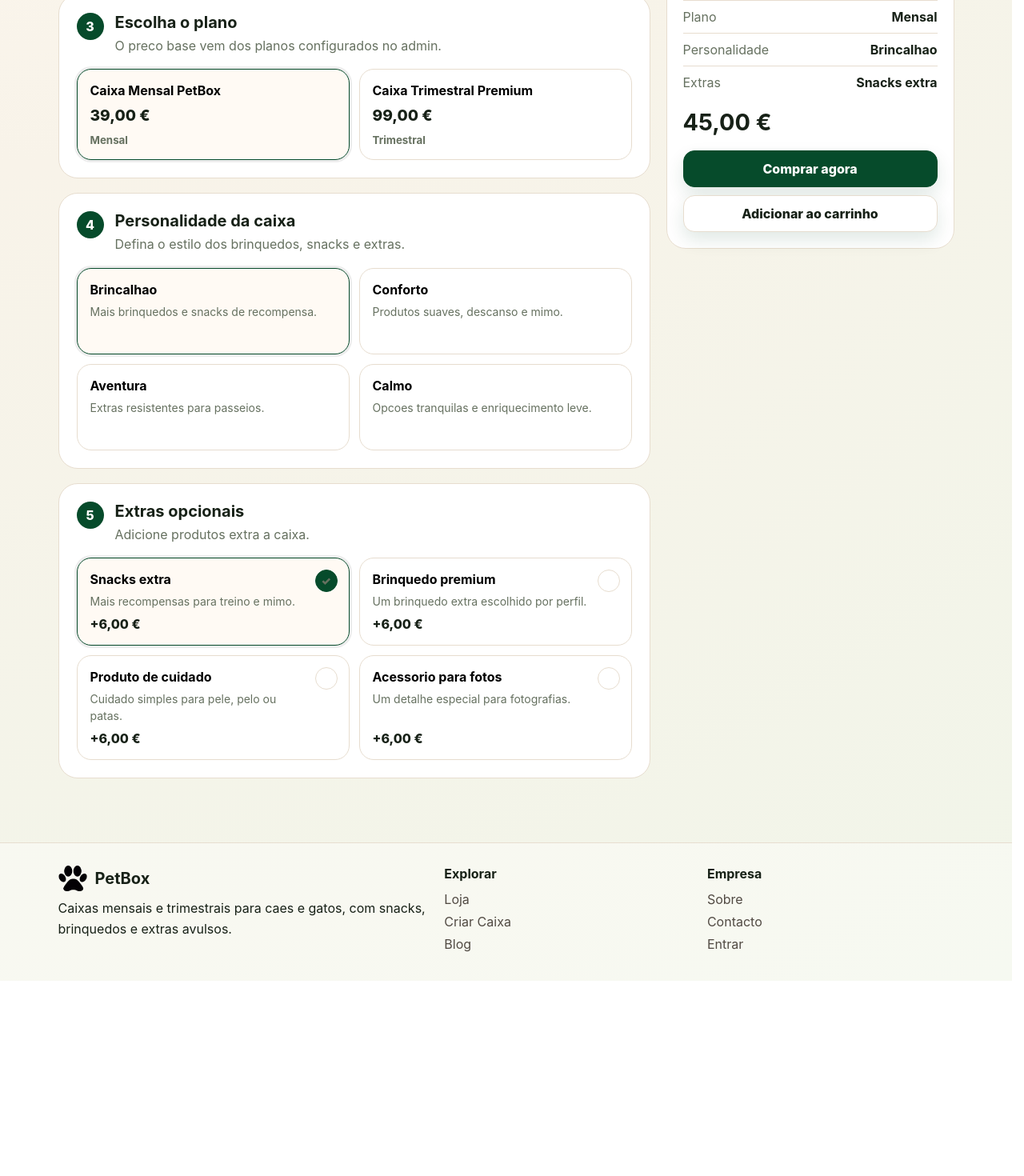
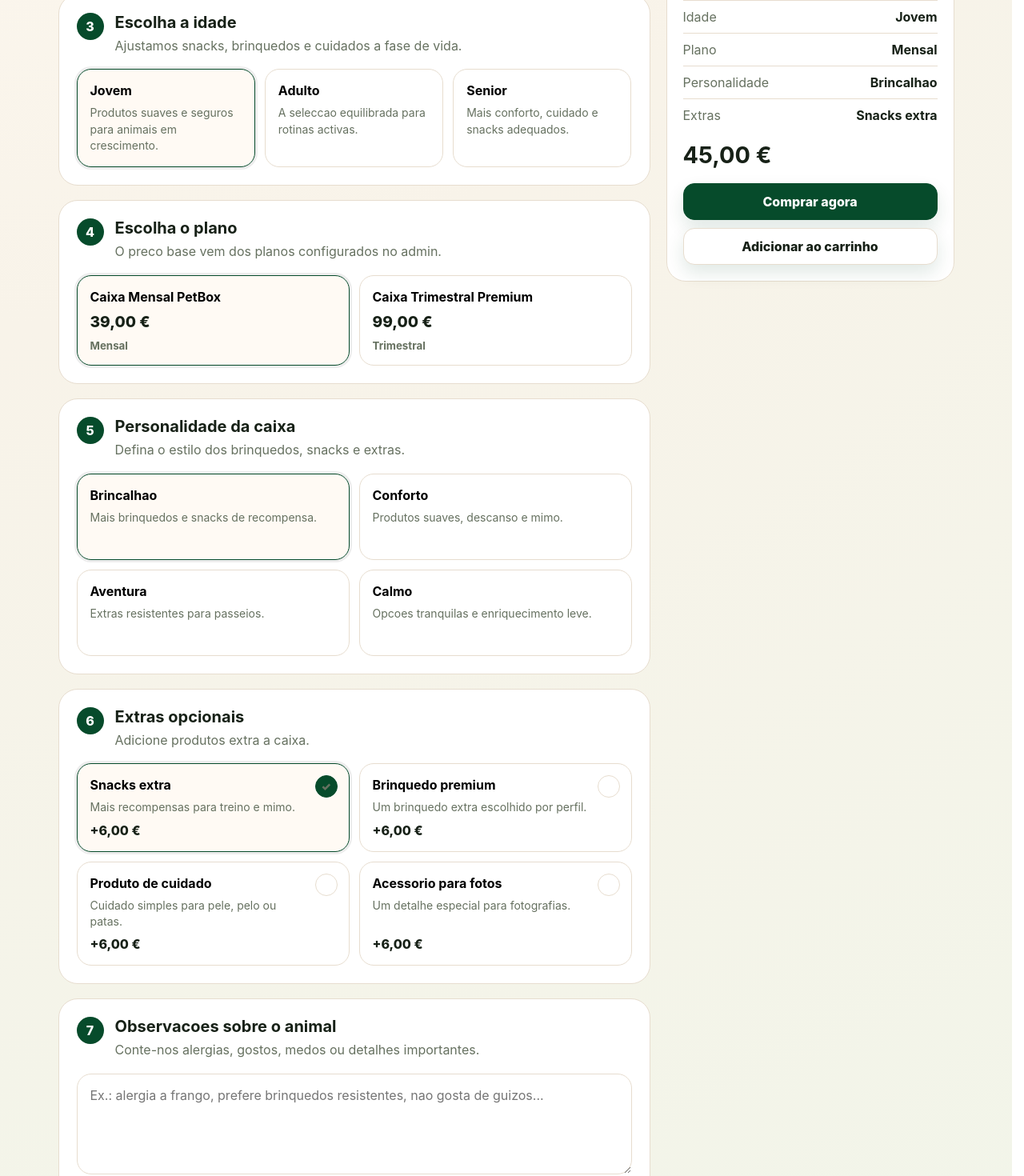
Before and after one commit to BitNukerr/testpetbox4, a Next.js app: page /configure in a window 1280 px wide. Shown: the part 800-2270 px from the top of the page at 80% size. Before the commit the page ends 2026 px from the top, so only its background shows below. Built offline with nearby package versions, Linux system fonts and the light colour scheme; no server answers; the database is empty.

Commit message:
Add pet age and notes to box builder

```diff
--- a/app/api/checkout/route.ts
+++ b/app/api/checkout/route.ts
@@ -39,6 +39,11 @@ type ConfigOption = {
 };
 
 const EASYPAY_METHODS = new Set(["cc", "mbw", "mb", "dd", "vi", "ap", "gp", "sw"]);
+const DEFAULT_AGES: ConfigOption[] = [
+  { id: "young", label: "Jovem", price: 0 },
+  { id: "adult", label: "Adulto", price: 0 },
+  { id: "senior", label: "Senior", price: 0 }
+];
 
 function getPaymentMethods() {
   const configured = process.env.EASYPAY_PAYMENT_METHODS || "mbw";
@@ -56,6 +61,10 @@ function toMoney(value: number) {
 
 function cleanString(value: unknown, fallback = "") {
   return typeof value === "string" ? value.trim().slice(0, 160) : fallback;
+}
+
+function cleanNotes(value: unknown) {
+  return typeof value === "string" ? value.trim().replace(/\s+/g, " ").slice(0, 240) : "";
 }
 
 function safeMoney(value: unknown) {
@@ -115,7 +124,7 @@ async function buildOrderItems(items: CartItem[]): Promise<BuiltOrderItem[]> {
   const configurator = (configuratorResult.data as any)?.settings || null;
 
   function findOption(group: string, id: string): ConfigOption | null {
-    const options = Array.isArray(configurator?.[group]) ? configurator[group] : [];
+    const options = Array.isArray(configurator?.[group]) ? configurator[group] : group === "ages" ? DEFAULT_AGES : [];
     return options.find((option: ConfigOption) => option.id === id) || null;
   }
 
@@ -132,7 +141,9 @@ async function buildOrderItems(items: CartItem[]): Promise<BuiltOrderItem[]> {
       const planId = cleanString(item.config?.planId);
       const animalId = cleanString(item.config?.animalId || item.species);
       const sizeId = cleanString(item.config?.sizeId);
+      const ageId = cleanString(item.config?.ageId, "adult") || "adult";
       const personalityId = cleanString(item.config?.personalityId);
+      const notes = cleanNotes(item.config?.notes);
       const extraIds = cleanString(item.config?.extraIds)
         .split(",")
         .map((id) => id.trim())
@@ -142,10 +153,11 @@ async function buildOrderItems(items: CartItem[]): Promise<BuiltOrderItem[]> {
       if (plan && configurator) {
         const animal = findOption("animals", animalId);
         const size = findOption("sizes", sizeId);
+        const age = findOption("ages", ageId);
         const personality = findOption("personalities", personalityId);
         const extras = extraIds.map((id) => findOption("extras", id)).filter(Boolean) as ConfigOption[];
 
-        if (!animal || !size || !personality || extras.length !== extraIds.length) {
+        if (!animal || !size || !age || !personality || extras.length !== extraIds.length) {
           throw new Error("A caixa personalizada tem opcoes invalidas. Volte a configurar a caixa.");
         }
 
@@ -153,11 +165,13 @@ async function buildOrderItems(items: CartItem[]): Promise<BuiltOrderItem[]> {
           Number(plan.price || 0) +
           Number(animal.price || 0) +
           Number(size.price || 0) +
+          Number(age.price || 0) +
           Number(personality.price || 0) +
           extras.reduce((sum, extra) => sum + Number(extra.price || 0), 0)
         );
-        const label = [plan.name, animal.label].filter(Boolean).join(" ");
-        return { description: label || "Caixa personalizada PetBox", quantity, key: `custom-${plan.id}-${animal.id}`, value: price, productSlug: null, planId: plan.id };
+        const label = [plan.name, animal.label, age.label].filter(Boolean).join(" ");
+        const description = (notes ? `${label} - ${notes}` : label).slice(0, 160);
+        return { description: description || "Caixa personalizada PetBox", quantity, key: `custom-${plan.id}-${animal.id}-${age.id}`, value: price, productSlug: null, planId: plan.id };
       }
     }
 
--- a/app/globals.css
+++ b/app/globals.css
@@ -200,6 +200,9 @@ p{line-height:1.65}
 .extra-choice{position:relative;padding-right:52px}
 .extra-check{position:absolute;top:14px;right:14px;display:grid;place-items:center;width:28px;height:28px;border-radius:999px;border:1px solid var(--line);background:#fff;color:#fff;font-weight:900}
 .extra-choice.active .extra-check{background:var(--accent);border-color:var(--accent)}
+.config-notes{width:100%;min-height:116px;resize:vertical;border:1px solid var(--line);border-radius:18px;background:#fff;padding:14px 16px;line-height:1.5;color:var(--text)}
+.config-notes:focus{outline:0;border-color:var(--accent);box-shadow:0 0 0 3px rgba(35,31,27,.08)}
+.config-note-count{margin:8px 0 0;font-size:13px;text-align:right}
 .config-extra-grid{margin-top:14px}
 .config-extra-grid .check-item{justify-content:space-between}
 .check-item.active{border-color:var(--accent);background:#fff}
@@ -239,6 +242,11 @@ p{line-height:1.65}
 .summary-card{height:max-content;position:sticky;top:92px}
 .summary-line{display:flex;align-items:center;justify-content:space-between;gap:12px;margin:10px 0}
 .summary-line.total{padding-top:12px;border-top:1px solid var(--line);font-size:1.06rem}
+.checkout-summary-item{border-bottom:1px solid var(--line);padding-bottom:10px;margin-bottom:10px}
+.checkout-summary-item .summary-line{margin-bottom:6px}
+.checkout-summary-meta{display:flex;flex-wrap:wrap;gap:6px}
+.checkout-summary-meta span{border:1px solid var(--line);border-radius:999px;background:var(--soft);padding:6px 8px;font-size:12px;color:#4f463f}
+.checkout-summary-meta strong{text-transform:capitalize}
 .empty-cart{display:flex;flex-direction:column;align-items:flex-start;gap:10px}
 
 .form-grid{display:grid;grid-template-columns:repeat(2,minmax(0,1fr));gap:12px}
--- a/components/AdminConfiguratorClient.tsx
+++ b/components/AdminConfiguratorClient.tsx
@@ -5,7 +5,7 @@ import { AdminImageField } from "@/components/AdminImageField";
 import { loadRemoteConfiguratorSettings, saveRemoteConfiguratorSettings } from "@/lib/admin-db";
 import { adminStore, slugify, type ConfigOption, type ConfiguratorSettings } from "@/lib/admin-store";
 
-type OptionGroup = "animals" | "sizes" | "personalities" | "extras";
+type OptionGroup = "animals" | "sizes" | "ages" | "personalities" | "extras";
 
 const emptyOption: ConfigOption = {
   id: "",
@@ -18,6 +18,7 @@ const emptyOption: ConfigOption = {
 const groups: { key: OptionGroup; title: string; text: string; allowImage?: boolean }[] = [
   { key: "animals", title: "Animais", text: "Cards do primeiro passo.", allowImage: true },
   { key: "sizes", title: "Tamanhos", text: "Opcoes de tamanho e acrescimos de preco." },
+  { key: "ages", title: "Idades", text: "Opcoes de idade/fase de vida do animal." },
   { key: "personalities", title: "Personalidades", text: "Estilos da caixa." },
   { key: "extras", title: "Extras", text: "Produtos extra com preco proprio." }
 ];
@@ -25,6 +26,7 @@ const groups: { key: OptionGroup; title: string; text: string; allowImage?: bool
 function titleField(group: OptionGroup): keyof ConfiguratorSettings {
   if (group === "animals") return "animalTitle";
   if (group === "sizes") return "sizeTitle";
+  if (group === "ages") return "ageTitle";
   if (group === "personalities") return "personalityTitle";
   return "extrasTitle";
 }
@@ -32,6 +34,7 @@ function titleField(group: OptionGroup): keyof ConfiguratorSettings {
 function textField(group: OptionGroup): keyof ConfiguratorSettings {
   if (group === "animals") return "animalText";
   if (group === "sizes") return "sizeText";
+  if (group === "ages") return "ageText";
   if (group === "personalities") return "personalityText";
   return "extrasText";
 }
--- a/components/AdminOrdersClient.tsx
+++ b/components/AdminOrdersClient.tsx
@@ -112,6 +112,7 @@ export default function AdminOrdersClient() {
           <div className="col-md-3"><label className="form-label fw-bold">Total</label><input className="admin-form-control" value={money(form.total)} readOnly /></div>
           <div className="col-md-3"><label className="form-label fw-bold">Data</label><input className="admin-form-control" value={form.date} readOnly /></div>
           <div className="col-md-3"><label className="form-label fw-bold">Tipo</label><input className="admin-form-control" value={`${form.pet} - ${form.plan}`} readOnly /></div>
+          <div className="col-12"><label className="form-label fw-bold">Itens e observacoes</label><textarea className="admin-form-control" rows={3} value={form.details || ""} readOnly /></div>
           <div className="col-12 d-flex gap-2 flex-wrap"><button className="admin-action-btn admin-action-primary" onClick={saveOrder}>{editing ? "Guardar estado" : "Guardar"}</button><button className="admin-action-btn" onClick={() => { setFormOpen(false); setEditing(null); setForm(emptyOrder); }}>Fechar</button></div>
         </div>
         {message ? <p className="text-muted mt-3 mb-0">{message}</p> : null}
@@ -124,7 +125,7 @@ export default function AdminOrdersClient() {
               <tr key={order.id}>
                 <td className="fw-bold">{order.id}</td>
                 <td>{order.customer}<div className="text-muted small">{order.email}</div></td>
-                <td>{order.pet}</td><td>{order.plan}</td><td>{order.date}</td><td><StatusPill status={order.status} /></td><td className="fw-bold">{money(order.total)}</td>
+                <td>{order.pet}</td><td>{order.plan}<div className="text-muted small">{order.details}</div></td><td>{order.date}</td><td><StatusPill status={order.status} /></td><td className="fw-bold">{money(order.total)}</td>
                 <td className="d-flex justify-content-end gap-2"><button className="admin-action-btn" onClick={() => startEdit(order)}>Estado</button><button className="admin-action-btn" onClick={() => cancelOrder(order)}>Cancelar</button></td>
               </tr>
             ))}
--- a/components/Configurator.tsx
+++ b/components/Configurator.tsx
@@ -27,9 +27,11 @@ export default function Configurator() {
   const [settings, setSettings] = useState<ConfiguratorSettings>(() => adminStore.configurator.get());
   const [animalId, setAnimalId] = useState(() => firstOption(adminStore.configurator.get().animals, "dog"));
   const [sizeId, setSizeId] = useState(() => firstOption(adminStore.configurator.get().sizes, "medium"));
+  const [ageId, setAgeId] = useState(() => firstOption(adminStore.configurator.get().ages, "adult"));
   const [planId, setPlanId] = useState(() => adminStore.plans.get()[0]?.id || "");
   const [personalityId, setPersonalityId] = useState(() => firstOption(adminStore.configurator.get().personalities, "playful"));
   const [extraIds, setExtraIds] = useState<string[]>(() => adminStore.configurator.get().extras[0]?.id ? [adminStore.configurator.get().extras[0].id] : []);
+  const [petNotes, setPetNotes] = useState("");
 
   useEffect(() => {
     const refresh = () => {
@@ -40,6 +42,7 @@ export default function Configurator() {
       setSettings(nextSettings);
       setAnimalId((current) => nextSettings.animals.some((option) => option.id === current) ? current : firstOption(nextSettings.animals, "dog"));
       setSizeId((current) => nextSettings.sizes.some((option) => option.id === current) ? current : firstOption(nextSettings.sizes, "medium"));
+      setAgeId((current) => nextSettings.ages.some((option) => option.id === current) ? current : firstOption(nextSettings.ages, "adult"));
       setPlanId((current) => nextPlans.some((plan) => plan.id === current) ? current : nextPlans[0]?.id || "");
       setPersonalityId((current) => nextSettings.personalities.some((option) => option.id === current) ? current : firstOption(nextSettings.personalities, "playful"));
       setExtraIds((current) => current.filter((id) => nextSettings.extras.some((option) => option.id === id)));
@@ -60,6 +63,7 @@ export default function Configurator() {
         adminStore.configurator.set(remoteSettings);
         setAnimalId((current) => remoteSettings.animals.some((option) => option.id === current) ? current : firstOption(remoteSettings.animals, "dog"));
         setSizeId((current) => remoteSettings.sizes.some((option) => option.id === current) ? current : firstOption(remoteSettings.sizes, "medium"));
+        setAgeId((current) => remoteSettings.ages.some((option) => option.id === current) ? current : firstOption(remoteSettings.ages, "adult"));
         setPersonalityId((current) => remoteSettings.personalities.some((option) => option.id === current) ? current : firstOption(remoteSettings.personalities, "playful"));
         setExtraIds((current) => current.filter((id) => remoteSettings.extras.some((option) => option.id === id)));
       }
@@ -70,18 +74,20 @@ export default function Configurator() {
 
   const animal = getOption(settings.animals, animalId);
   const size = getOption(settings.sizes, sizeId);
+  const age = getOption(settings.ages, ageId);
   const selectedPlan = plans.find((plan) => plan.id === planId) || plans[0];
   const personality = getOption(settings.personalities, personalityId);
   const selectedExtras = settings.extras.filter((extra) => extraIds.includes(extra.id));
-  const total = (selectedPlan?.price || 0) + (animal?.price || 0) + (size?.price || 0) + (personality?.price || 0) + selectedExtras.reduce((sum, extra) => sum + extra.price, 0);
+  const total = (selectedPlan?.price || 0) + (animal?.price || 0) + (size?.price || 0) + (age?.price || 0) + (personality?.price || 0) + selectedExtras.reduce((sum, extra) => sum + extra.price, 0);
   const summaryExtras = useMemo(() => selectedExtras.map((extra) => extra.label).join(", ") || "Nenhum", [selectedExtras]);
+  const cleanPetNotes = petNotes.trim().replace(/\s+/g, " ").slice(0, 240);
 
   function toggleExtra(extraId: string) {
     setExtraIds((prev) => prev.includes(extraId) ? prev.filter((id) => id !== extraId) : [...prev, extraId]);
   }
 
   function addConfigured(goCheckout = false) {
-    if (!selectedPlan || !animal || !size || !personality) return;
+    if (!selectedPlan || !animal || !size || !age || !personality) return;
 
     addToCart({
       id: `custom-${Date.now()}`,
@@ -98,10 +104,12 @@ export default function Configurator() {
         planId: selectedPlan.id,
         animalId: animal.id,
         sizeId: size.id,
+        ageId: age.id,
         personalityId: personality.id,
-        extraIds: selectedExtras.map((extra) => extra.id).join(",")
+        extraIds: selectedExtras.map((extra) => extra.id).join(","),
+        notes: cleanPetNotes
       },
-      metadata: { animal: animal.label, tamanho: size.label, personalidade: personality.label, extras: summaryExtras }
+      metadata: { animal: animal.label, tamanho: size.label, idade: age.label, personalidade: personality.label, extras: summaryExtras, observacoes: cleanPetNotes }
     });
     router.push(goCheckout ? "/checkout" : "/cart");
   }
@@ -137,7 +145,20 @@ export default function Configurator() {
           </div>
 
           <div className="config-step">
-            <div className="config-step-head"><span>3</span><div><h2>{settings.planTitle}</h2><p>{settings.planText}</p></div></div>
+            <div className="config-step-head"><span>3</span><div><h2>{settings.ageTitle}</h2><p>{settings.ageText}</p></div></div>
+            <div className="choice-grid">
+              {settings.ages.map((option) => (
+                <button key={option.id} className={`choice-card ${ageId === option.id ? "active" : ""}`} onClick={() => setAgeId(option.id)}>
+                  <strong>{option.label}</strong>
+                  <span>{option.description}</span>
+                  {option.price ? <em>+{money(option.price)}</em> : null}
+                </button>
+              ))}
+            </div>
+          </div>
+
+          <div className="config-step">
+            <div className="config-step-head"><span>4</span><div><h2>{settings.planTitle}</h2><p>{settings.planText}</p></div></div>
             <div className="choice-grid two-choice">
               {plans.map((plan) => (
                 <button key={plan.id} className={`choice-card price-choice ${planId === plan.id ? "active" : ""}`} onClick={() => setPlanId(plan.id)}>
@@ -150,7 +171,7 @@ export default function Configurator() {
           </div>
 
           <div className="config-step">
-            <div className="config-step-head"><span>4</span><div><h2>{settings.personalityTitle}</h2><p>{settings.personalityText}</p></div></div>
+            <div className="config-step-head"><span>5</span><div><h2>{settings.personalityTitle}</h2><p>{settings.personalityText}</p></div></div>
             <div className="choice-grid personality-grid">
               {settings.personalities.map((option) => (
                 <button key={option.id} className={`choice-card personality-card ${personalityId === option.id ? "active" : ""}`} onClick={() => setPersonalityId(option.id)}>
@@ -163,7 +184,7 @@ export default function Configurator() {
           </div>
 
           <div className="config-step">
-            <div className="config-step-head"><span>5</span><div><h2>{settings.extrasTitle}</h2><p>{settings.extrasText}</p></div></div>
+            <div className="config-step-head"><span>6</span><div><h2>{settings.extrasTitle}</h2><p>{settings.extrasText}</p></div></div>
             <div className="choice-grid extra-card-grid">
               {settings.extras.map((extra) => (
                 <button key={extra.id} className={`choice-card extra-choice ${extraIds.includes(extra.id) ? "active" : ""}`} onClick={() => toggleExtra(extra.id)}>
@@ -174,6 +195,12 @@ export default function Configurator() {
                 </button>
               ))}
             </div>
+          </div>
+
+          <div className="config-step">
+            <div className="config-step-head"><span>7</span><div><h2>Observacoes sobre o animal</h2><p>Conte-nos alergias, gostos, medos ou detalhes importantes.</p></div></div>
+            <textarea className="config-notes" rows={4} maxLength={240} value={petNotes} onChange={(event) => setPetNotes(event.target.value)} placeholder="Ex.: alergia a frango, prefere brinquedos resistentes, nao gosta de guizos..." />
+            <p className="muted config-note-count">{cleanPetNotes.length}/240 caracteres</p>
           </div>
         </div>
 
@@ -186,9 +213,11 @@ export default function Configurator() {
           <div className="summary-lines">
             <div><span>Animal</span><strong>{animal?.label}</strong></div>
             <div><span>Tamanho</span><strong>{size?.label}</strong></div>
+            <div><span>Idade</span><strong>{age?.label}</strong></div>
             <div><span>Plano</span><strong>{selectedPlan ? planLabel(selectedPlan) : "-"}</strong></div>
             <div><span>Personalidade</span><strong>{personality?.label}</strong></div>
             <div><span>Extras</span><strong>{summaryExtras}</strong></div>
+            {cleanPetNotes ? <div><span>Observacoes</span><strong>{cleanPetNotes}</strong></div> : null}
           </div>
           <p className="price">{money(total)}</p>
           <div className="config-summary-actions">
--- a/data/admin.ts
+++ b/data/admin.ts
@@ -7,6 +7,7 @@ export type AdminOrder = {
   status: "Confirmada" | "Pago" | "Pendente" | "Enviado" | "Cancelado";
   total: number;
   date: string;
+  details?: string;
 };
 
 export type AdminCustomer = {
--- a/lib/admin-db.ts
+++ b/lib/admin-db.ts
@@ -67,7 +67,8 @@ function orderFromRow(row: any): AdminOrder {
     plan,
     status: row.status || "Pendente",
     total: Number(row.total || 0),
-    date: row.created_at?.slice(0, 10) || new Date().toISOString().slice(0, 10)
+    date: row.created_at?.slice(0, 10) || new Date().toISOString().slice(0, 10),
+    details: items.map((item: any) => `${item.quantity}x ${item.title}`).join(", ")
   };
 }
 
--- a/lib/admin-store.ts
+++ b/lib/admin-store.ts
@@ -76,6 +76,8 @@ export type ConfiguratorSettings = {
   animalText: string;
   sizeTitle: string;
   sizeText: string;
+  ageTitle: string;
+  ageText: string;
   planTitle: string;
   planText: string;
   personalityTitle: string;
@@ -84,6 +86,7 @@ export type ConfiguratorSettings = {
   extrasText: string;
   animals: ConfigOption[];
   sizes: ConfigOption[];
+  ages: ConfigOption[];
   personalities: ConfigOption[];
   extras: ConfigOption[];
 };
@@ -167,6 +170,8 @@ const defaultConfiguratorSettings: ConfiguratorSettings = {
   animalText: "Adaptamos os produtos ao perfil da caixa.",
   sizeTitle: "Escolha o tamanho",
   sizeText: "Use o tamanho para ajustar quantidade e resistencia dos produtos.",
+  ageTitle: "Escolha a idade",
+  ageText: "Ajustamos snacks, brinquedos e cuidados a fase de vida.",
   planTitle: "Escolha o plano",
   planText: "O preco base vem dos planos configurados no admin.",
   personalityTitle: "Personalidade da caixa",
@@ -181,6 +186,11 @@ const defaultConfiguratorSettings: ConfiguratorSettings = {
     { id: "small", label: "Pequeno", description: "Para animais pequenos ou jovens.", price: 0 },
     { id: "medium", label: "Medio", description: "O equilibrio ideal para a maioria.", price: 0 },
     { id: "large", label: "Grande", description: "Mais volume e brinquedos resistentes.", price: 8 }
+  ],
+  ages: [
+    { id: "young", label: "Jovem", description: "Produtos suaves e seguros para animais em crescimento.", price: 0 },
+    { id: "adult", label: "Adulto", description: "A seleccao equilibrada para rotinas activas.", price: 0 },
+    { id: "senior", label: "Senior", description: "Mais conforto, cuidado e snacks adequados.", price: 0 }
   ],
   personalities: [
     { id: "playful", label: "Brincalhao", description: "Mais brinquedos e snacks de recompensa.", price: 0 },
```
Also changed, not shown: components/CheckoutClient.tsx (+6 -3 lines).
